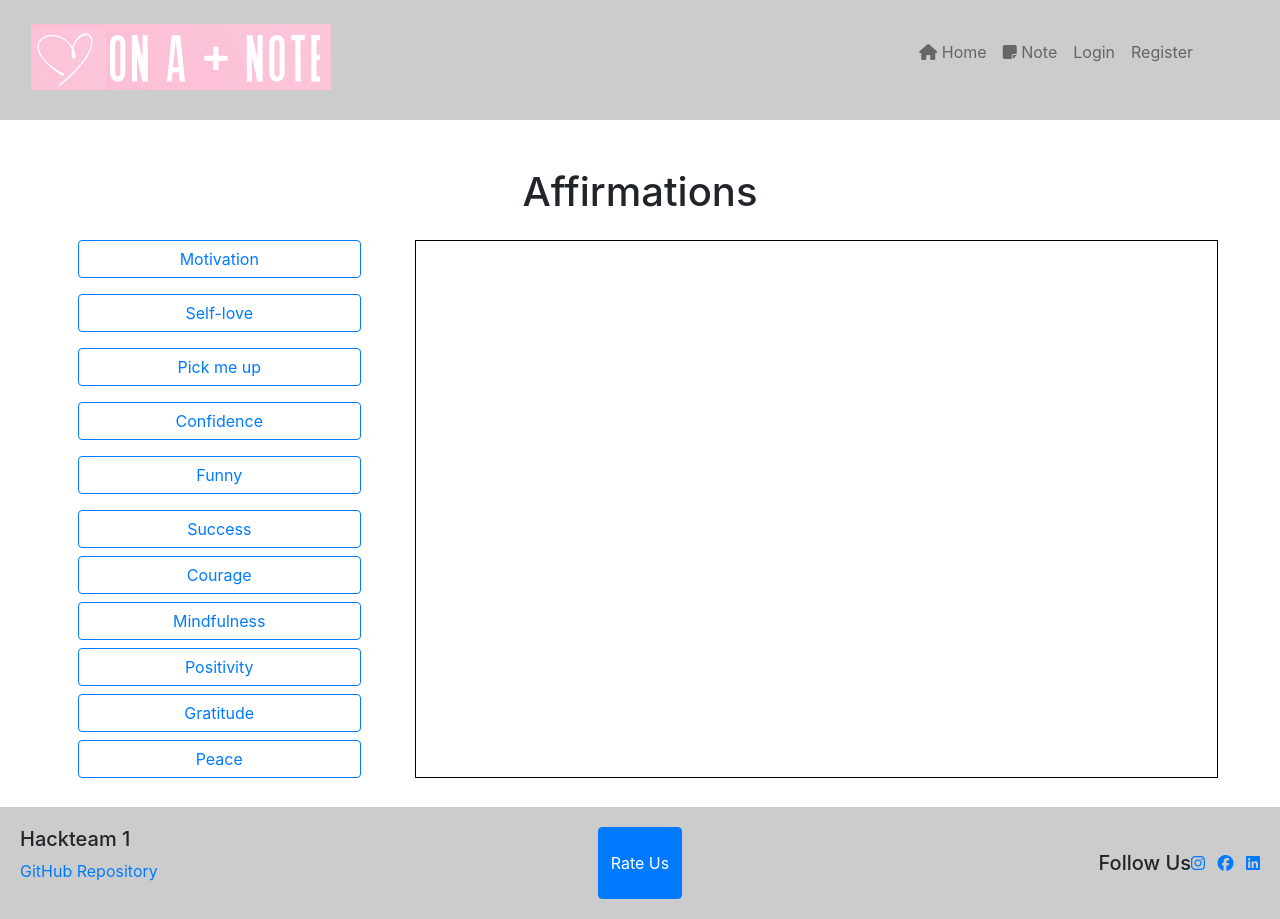
After one commit to adrianskelton/happyhackathon, a Django app: template templates/note.html in a window 1280 px wide. The commit adds this page. Run offline with Django 5.2, Linux system fonts and the light colour scheme; the template is opened without the code that fills it, so the values that code supplies are empty; some libraries are stand-ins or nearby versions.

Commit message:
Added start of note page

```diff
--- a/static/css/base.css
+++ b/static/css/base.css
@@ -203,3 +203,16 @@
     margin-top: 1em;
     text-align: end;
 }
+
+/* NOTE PAGE */
+
+.container-note {
+    margin-bottom: 29px;
+}
+
+.note-window {
+    width: 100%;
+    height: 100%;
+    border: 1px solid #000;
+    padding: 5%;
+}
--- a/templates/base.html
+++ b/templates/base.html
@@ -34,7 +34,7 @@
                             <a class="nav-link" href="{% url 'home' %}"><i class="fas fa-home"></i> Home</a>
                         </li>
                         <li class="nav-item">
-                            <a class="nav-link" href="noteplaceholder note-link"><i class="fas fa-sticky-note"></i>
+                            <a class="nav-link" href=""><i class="fas fa-sticky-note"></i>
                                 Note</a>
                         </li>
                         <ul class="navbar-nav justify-content-end align-self-center">
--- a/templates/index.html
+++ b/templates/index.html
@@ -142,6 +142,3 @@
 </div>
 
 {% endblock %}
-
-{% block footer %}
-{% endblock %}
--- /dev/null
+++ b/templates/note.html
@@ -0,0 +1,31 @@
+{% extends 'base.html' %}
+{% load static %}
+{% block title %}Note - on a + note{% endblock %}
+
+{% block content %}
+
+<div class="container-fluid text-center mt-5">
+    <h1>Affirmations</h1>
+</div>
+<div class="container-fluid">
+    <div class="row mt-4 container-note">
+        <div class="col-3 ml-5">
+            <button type="button" class="btn btn-outline-primary col-12 mb-3">Motivation</button>
+            <button type="button" class="btn btn-outline-primary col-12 mb-3">Self-love</button>
+            <button type="button" class="btn btn-outline-primary col-12 mb-3">Pick me up</button>
+            <button type="button" class="btn btn-outline-primary col-12 mb-3">Confidence</button>
+            <button type="button" class="btn btn-outline-primary col-12 mb-2">Funny</button>
+            <button type="button" class="btn btn-outline-primary col-12 mt-2">Success</button>
+            <button type="button" class="btn btn-outline-primary col-12 mt-2">Courage</button>
+            <button type="button" class="btn btn-outline-primary col-12 mt-2">Mindfulness</button>
+            <button type="button" class="btn btn-outline-primary col-12 mt-2">Positivity</button>
+            <button type="button" class="btn btn-outline-primary col-12 mt-2">Gratitude</button>
+            <button type="button" class="btn btn-outline-primary col-12 mt-2">Peace</button>
+        </div>
+        <div class="col-8">
+            <div class="note-window ml-4"></div>
+        </div>
+    </div>
+</div>
+
+{% endblock %}
```
